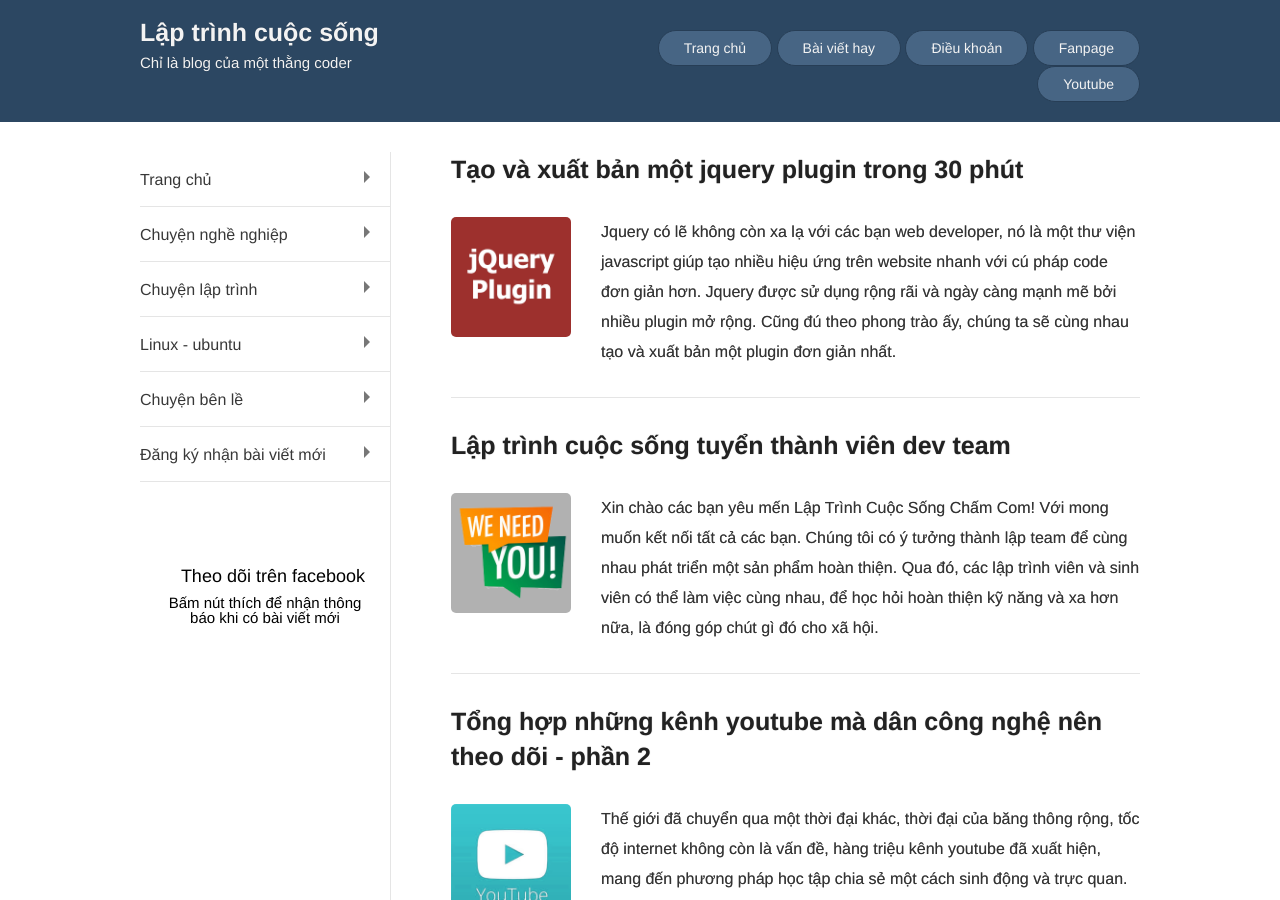
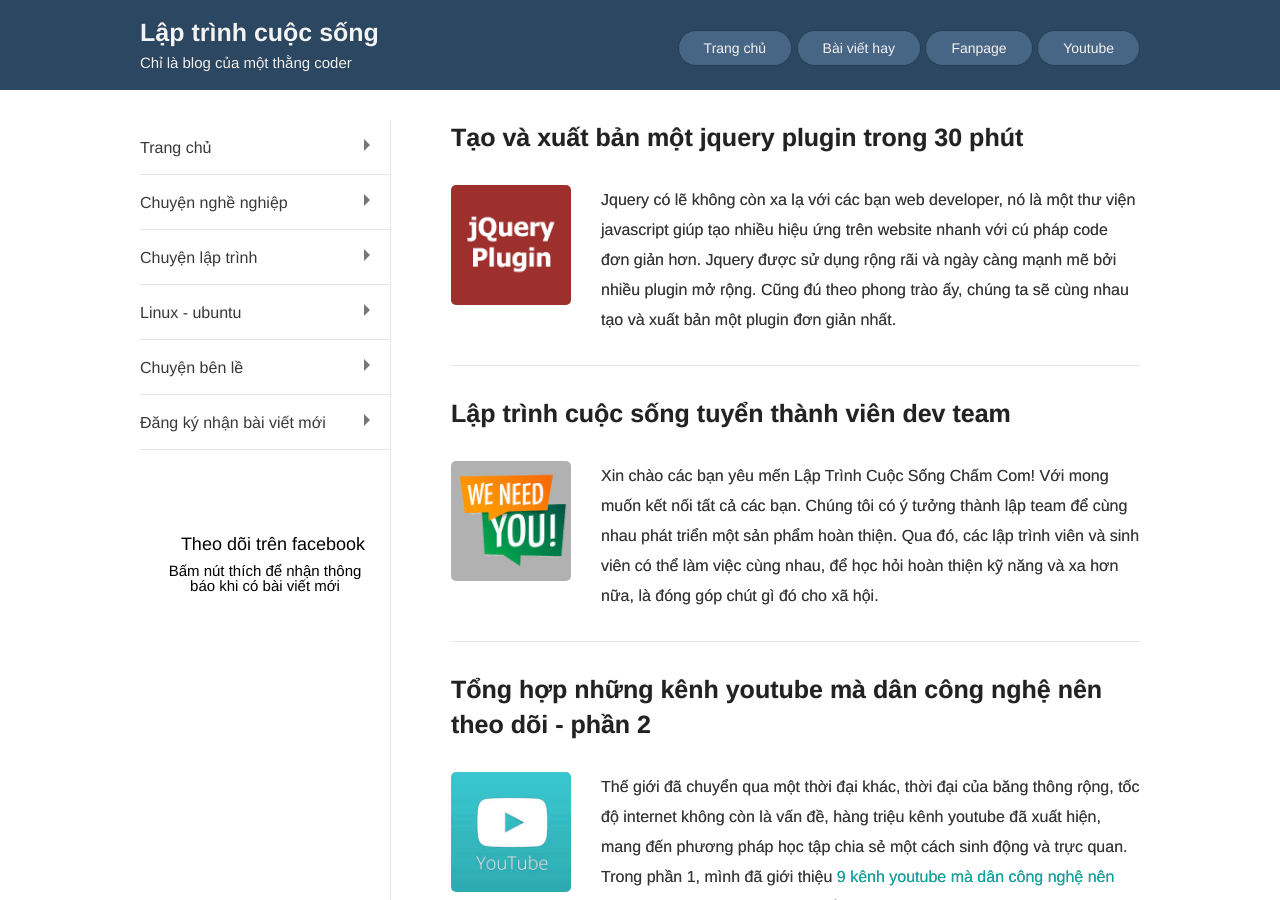
Before and after one commit to nguyentest/laptrinhcuocsong, a Jekyll site: the page built from index.html, in a window 1280 px wide and 900 px high. Built offline with Jekyll 4.4.1, drawn with Linux system fonts in a browser that asks for light colours; the list of posts is cut into pages by our own code.

Commit message:
Update header.html

```diff
--- a/_includes/header.html
+++ b/_includes/header.html
@@ -46,7 +46,6 @@
 		<ul>
 			<li><a href="{{ site.site_url }}">Trang chủ</a></li>
 			<li><a href="{{ site.site_url }}/bai-viet-hay.html">Bài viết hay</a></li>
-			<li><a href="{{ site.site_url }}/policies.html">Điều khoản</a></li>
 			<li><a target="_blank" href="https://www.facebook.com/laptrinhcuocsongdotcom/">Fanpage</a></li>
 			<li><a target="_blank" href="https://www.youtube.com/channel/UC5CIt5W4kq4ie0KJEdg2ztg">Youtube</a></li>
 		</ul>
```
